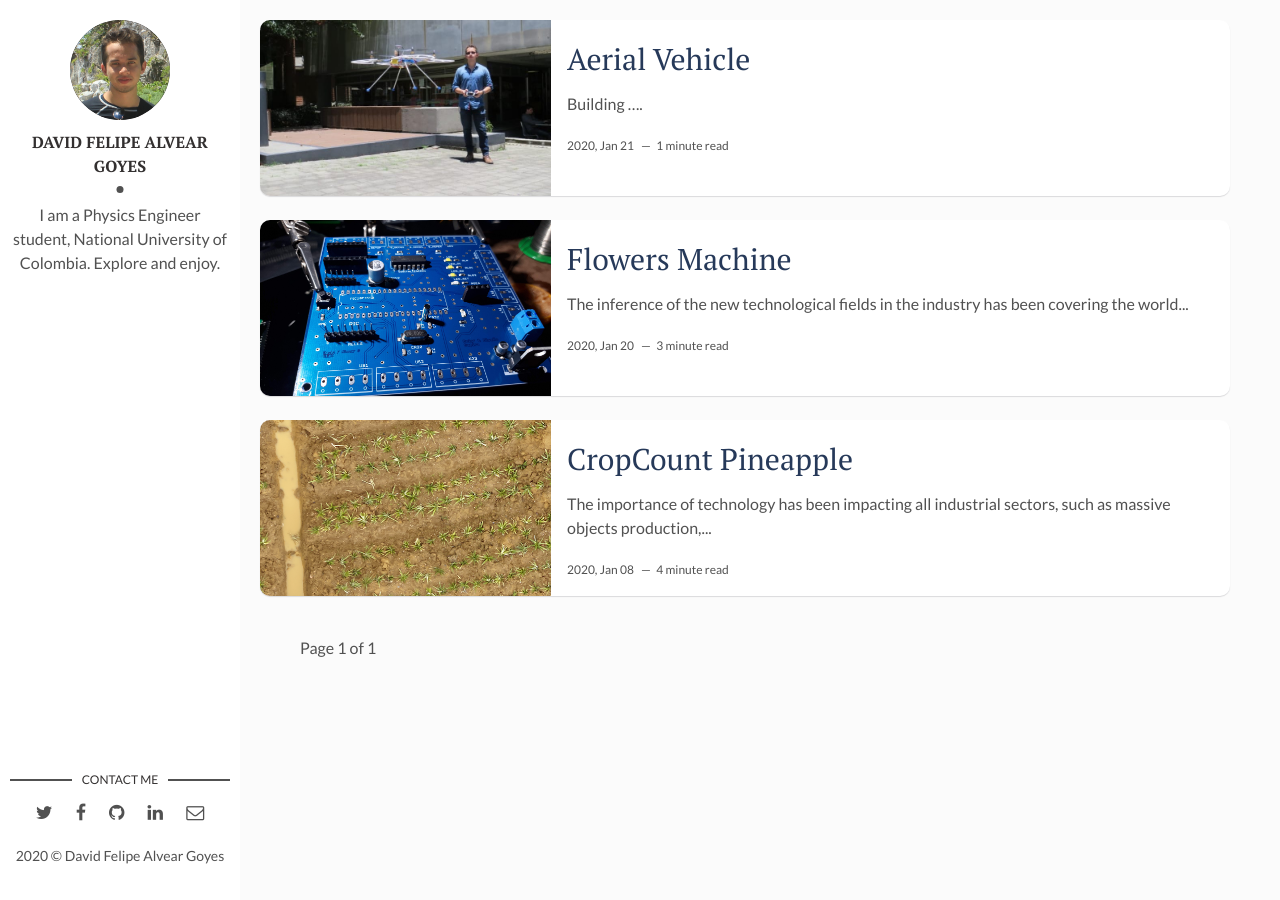
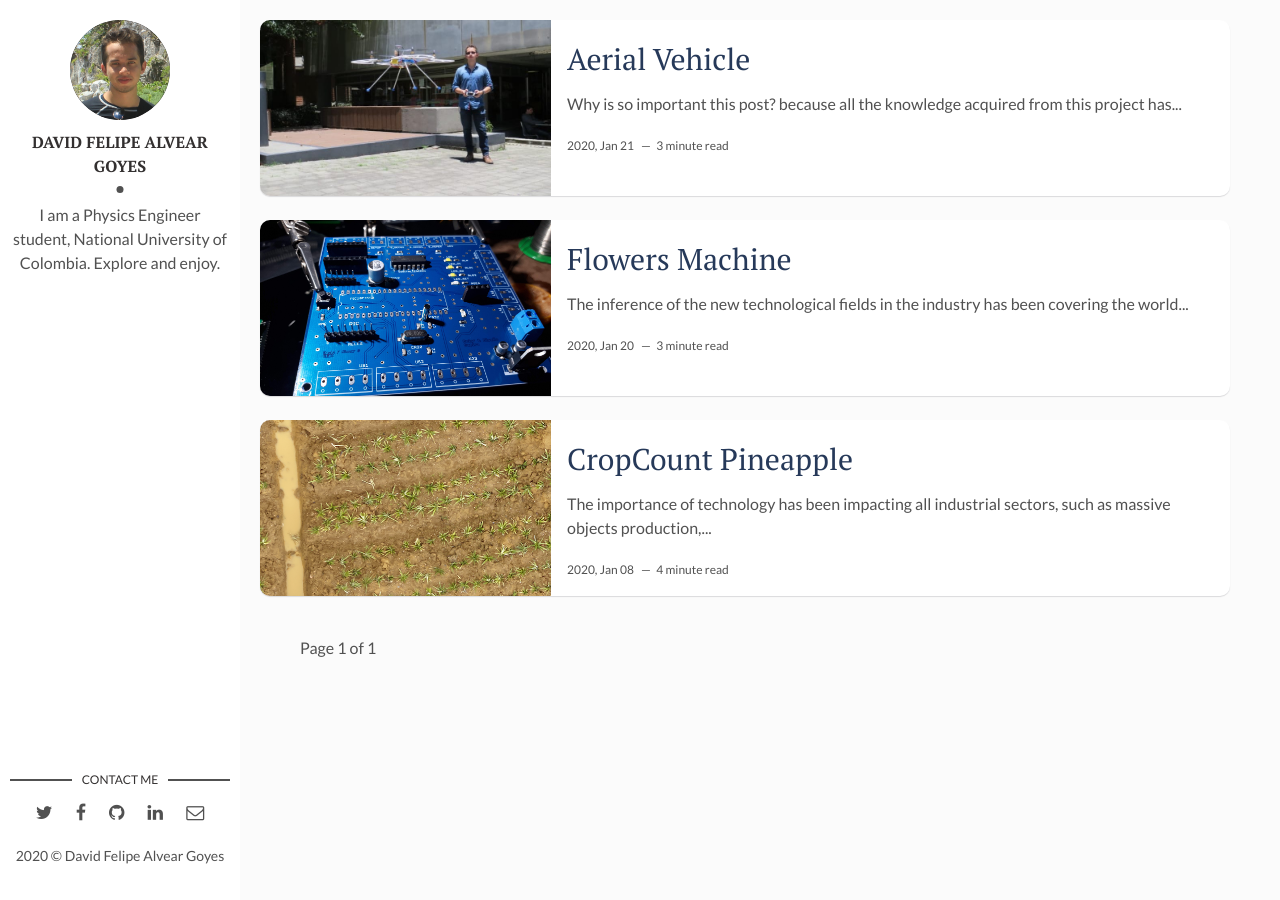
Before and after one commit to dfalveargOT/oldPage, a Jekyll site: the page built from index.html, in a window 1280 px wide. Built offline with Jekyll 4.4.1, drawn with Linux system fonts in a browser that asks for light colours; the list of posts is cut into pages by our own code; part of the change alters nothing that is shown.

Commit message:
Update 2020-01-04-Drone.markdown

```diff
--- a/_posts/2020-01-04-Drone.markdown
+++ b/_posts/2020-01-04-Drone.markdown
@@ -7,4 +7,20 @@ img: Drone.png # Add image post (optional)
 tags: [Mechatronics, Computer Vision, Design, Prototype] # add tag
 ---
 
-Building ....
+Why is so important this post? because all the knowledge acquired from this project has been influenced for all the experience and opportunities resulted from the hard work done. Four people and friends joined me to create, build, and fly this amazing vehicle. The next lines will describe some engineer aspects, also experiences from the design to the catastrophic crashes flights.
+
+### The Engineering
+
+From the politics of the university and the career, most of the developments are supported on open-source codes, tools, and technologies. The design of this drone was selected by the budget available so in the market there are flight controllers really expensive with great performance but not open-source, like DJI A3 Controller and DJI Naza 2, in the other hand we can find Pixhawk and Ardu-pilot open-source hardware controller, in terms of performance Pixhawk is like DJI best controllers but also is expensive, then we had to use Ardu-pilot. The below diagram shows the main parts and technology used for the drone, composed of two communications, RC control, and Telemetry.
+
+One of the great benefits of Ardu-pilot (APM) is the capability to be controlled with python code using MavLink communication protocol, there are libraries available like DronKit also supported on ROS for better performance and communications, this allows the quick integration of Linux Embedded computer like Raspberry pi, Nvidia Jetson Nano or Nvidia Jetson TX, it gives the possibility to have a big brain to decide, store algorithms for start researching in autonomous vehicles.
+
+The mechanical design of the frame was thanked in a modular resistant sketch with X type of frame configuration for load applications, most of the drones built at college was with wood and some soft materials, listening to the suggestions from students we decided to use aluminum to manufacture the main piece of the vehicle, the most lightweight 5mm aluminum type in the market and also the most malleable. For the propellers was selected the 10 inches with a protection design in 3 mm impact polyethylene. Some calculations are omitted for informative proposes.
+
+The complete manufacture was done in FabLab center, with 3D CNC milling machine, the design was done in Solid Edge ST10 and the CAM program was in Autocad Fusion 360, some images are presented in the mechanical fabrication. For the electronics, the APM chosen was 2.8 with Neo-6M GPS, 3DR Radio Telemetry 915Mhz, 4 Cells 15000 mA lithium battery and FlySky radio controller.
+
+APM has some issues with the control algorithms, frequently lose RC communication as well as stability, this problems resulted in 2 crashes, one happened at 10 m of altitude while it was landing but a high speed for control lost communication and the other in take-off near to the roof. With this flight controller, the college participated in two contests, one at National University of Colombia, and the other with the Sena - Unicentro Flight contest.
+
+Some other modifications, as well as computer vision implements, were done on Nvidia Jetson nano for aerial shooting research proposes. Finally, the future of this implementation uses autonomous algorithms with SLAM and planning. This project is one of the most important that I have done, gave me the possibility to assist a Drone Fundamentals Course at Centro de Investigaciones en Óptica in México, also I did my final degree research in computer vision algorithms for aerial vehicles in the same place.
+
+![Drone]({{site.baseurl}}/assets/img/Drone/Definicion.2.jpg)
```
